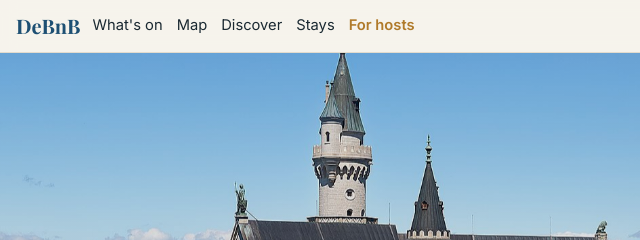
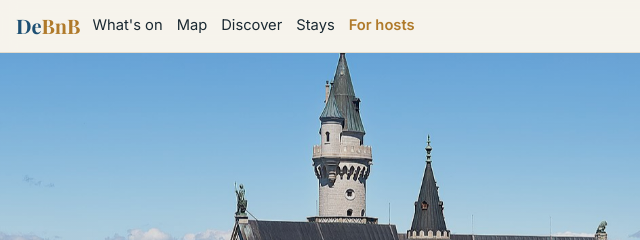
Before and after one commit to friesh-stack/debnb, a plain HTML site: page index.html in a window 1280 px wide. Shown: the top 240 px of the page, 0-640 px from the left. Drawn offline with Linux system fonts and the light colour scheme.

Commit message:
auto: Inhalte 2026-11-24

```diff
--- a/assets/portal.css
+++ b/assets/portal.css
@@ -100,3 +100,5 @@ a{color:var(--brand)}
 .vform input,.vform select,.vform textarea{font:inherit;padding:10px;border:1px solid var(--line);border-radius:10px;background:var(--white);color:var(--ink)}
 .vform .voll,.vform .btn,.vform .ok{grid-column:1/-1}
 @media (max-width:640px){.vform{grid-template-columns:1fr}}
+
+.logo span{color:var(--accent)}
--- a/index.html
+++ b/index.html
@@ -14,7 +14,7 @@
 </head>
 <body>
 <header class="kopf">
-  <a class="logo" href="index.html">DeBnB</a>
+  <a class="logo" href="index.html">De<span>BnB</span></a>
   <nav><a href="index.html#aktuell"><span lang="de">Aktuell</span><span lang="en" hidden>What&#x27;s on</span></a><a href="index.html#karte"><span lang="de">Karte</span><span lang="en" hidden>Map</span></a><a href="#entdecken"><span lang="de">Entdecken</span><span lang="en" hidden>Discover</span></a><a href="#unterkuenfte"><span lang="de">Unterkünfte</span><span lang="en" hidden>Stays</span></a><a class="nav-cta" href="#gastgeber"><span lang="de">Für Gastgeber</span><span lang="en" hidden>For hosts</span></a></nav>
   <div class="langs"><button type="button" data-lang="de">DE</button><button type="button" data-lang="en">EN</button></div>
 </header>
```
Also changed, not shown: aktuell.html (+1 -1 lines), datenschutz.html (+1 -1 lines), impressum.html (+1 -1 lines), vermieter.html (+1 -1 lines).
